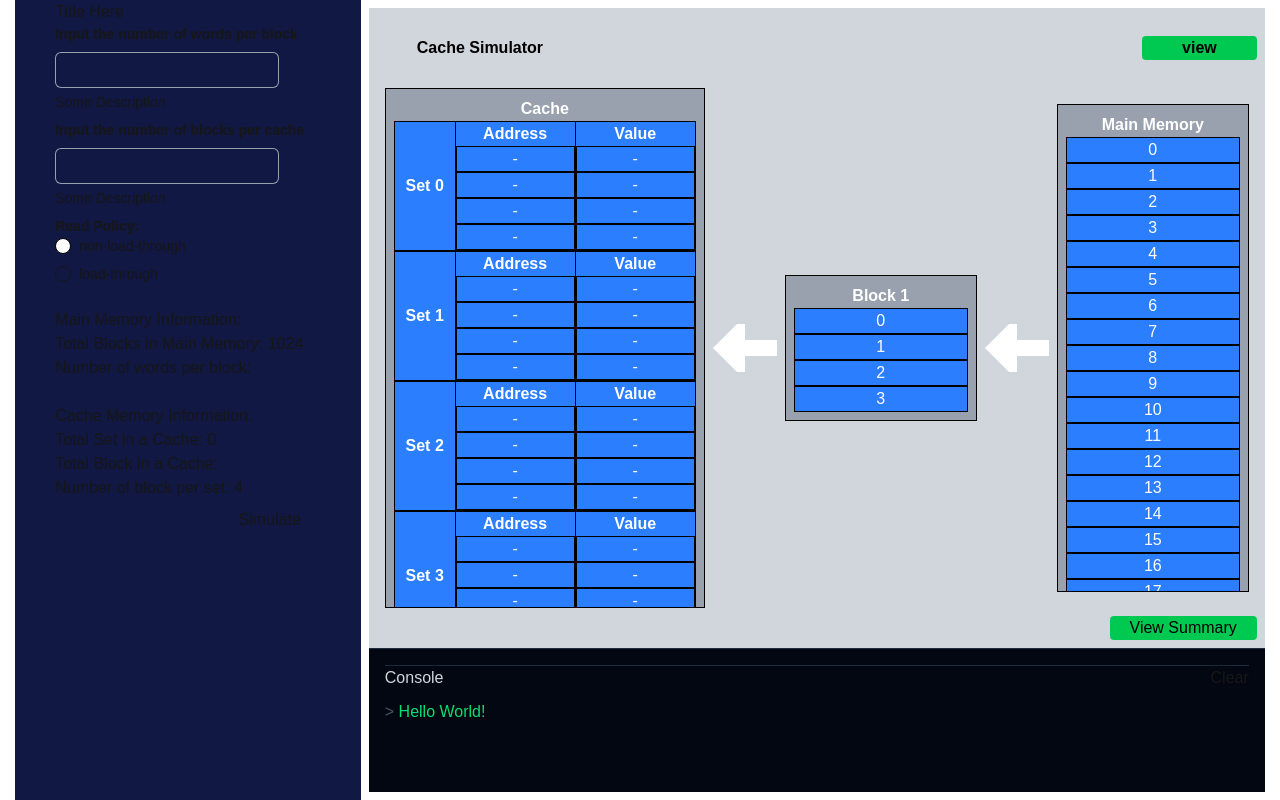
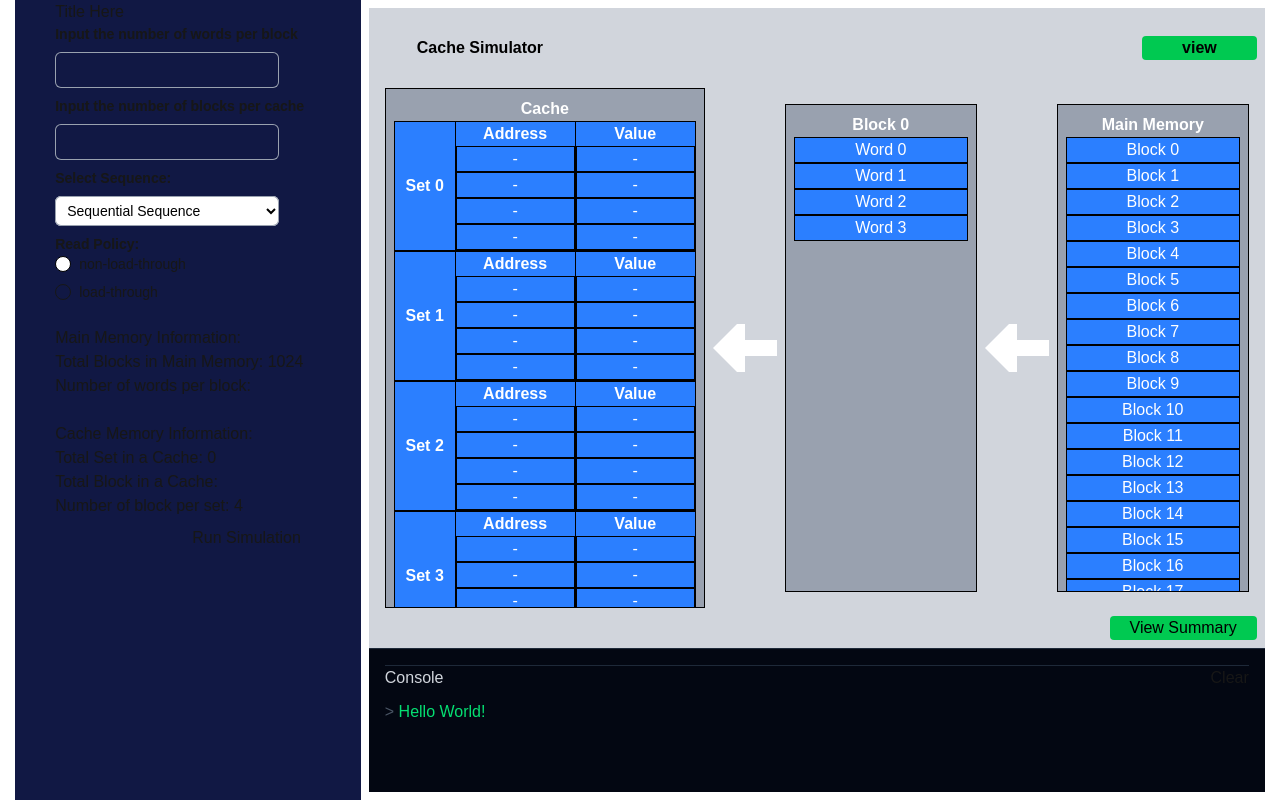
Before and after one commit to ethanndaniel/CSARCH2_CaseProject1_Group7, a Next.js app in the folder simulation/: page / in a window 1280 px wide. Built offline with nearby package versions, Linux system fonts and the light colour scheme.

Commit message:
Feat: Connect main simulation to backend

```diff
--- a/simulation/src/app/api/simulate/route.js
+++ b/simulation/src/app/api/simulate/route.js
@@ -2,28 +2,38 @@ import { NextResponse } from "next/server";
 import { createSimulator } from "../../cache/CacheSimulator";
 import { ReplacementPolicy } from "../../cache/ReplacementPolicy";
 import { createCache } from "../../cache/Cache";
-import { sequentialSequence } from "../../cache/TestCases";
+import { sequentialSequence, midRepeatBlocks, randomSequence } from "../../cache/TestCases";
 
-export async function POST(request) {
+export async function POST(request) { // Next.js app router, listens for requests
   try {
+    // Read and extract the request
     const body = await request.json();
+    const { blockSize, totalCacheBlocks, readPolicy, testCase } = body;
 
-    const { blockSize, totalCacheBlocks, readPolicy } = body;
-
+    // Create cache block
     const cache = createCache({
       blockSize: blockSize,
       totalCacheBlocks: totalCacheBlocks,
       readPolicy: readPolicy === "load-through" ? "LOAD_THROUGH" : "NON_LOAD_THROUGH"
     });
 
+    // Create simulator and sequence
     const simulator = createSimulator(cache, ReplacementPolicy.LRU);
-    const sequence = sequentialSequence(cache.numberOfSets);
+    let sequence = [];
+    if (testCase === "midRepeat") {
+      sequence = midRepeatBlocks(cache.numberOfSets);
+    } else if (testCase === "random") {
+      sequence = randomSequence();
+    } else {
+      sequence = sequentialSequence(cache.numberOfSets);
+    }
 
-    // run simulation
+    // iterate through each block and run simulation
     sequence.forEach((blockNumber) => {
       simulator.accessMemoryBlock(blockNumber);
     });
 
+    // return response
     return NextResponse.json({
       success: true,
       stats: simulator.getStats(),
--- a/simulation/src/app/helperComponents/Block.tsx
+++ b/simulation/src/app/helperComponents/Block.tsx
@@ -1,18 +1,19 @@
 export default function Block({blockNum, numWord}:{blockNum:number, numWord:number}){
     return(
-        <div className="w-[15vw] h-fit overflow-auto bg-gray-400 gap-1 p-2 border-1 border-black">
+        <div className="w-[15vw] h-full overflow-auto bg-gray-400 gap-1 p-2 border-1 border-black">
             <h1 className="text-center text-white font-bold">Block {blockNum}</h1>
-            {Array.from({length: numWord}, (_, i) => i + 1).map((_, index) => (
+            {Array.from({length: numWord}, (_, i) => i + 1).map((_, index) => ( // loop through words
                 <Words key={index} value={index}/>
             ))}
         </div>
     );
 }
 
+// helper function to display words
 function Words({value}:{value:number}){
     return(
         <div className="bg-blue-500 w-full h-auto flex justify-center items-center text-white border-1 border-black">
-            <h1>{value}</h1>
+            <h1>Word {value}</h1>
         </div>
     );
 }
--- a/simulation/src/app/helperComponents/Cache.tsx
+++ b/simulation/src/app/helperComponents/Cache.tsx
@@ -1,50 +1,65 @@
 
+// NOTE: `cacheData` contains sets, ways, tags ; `numSet` is the number of sets to display.
+export default function Cache({ cacheData, numSet }: { cacheData?: any; numSet: number }){
+    const sets = cacheData?.sets || []; // get data
 
-export default function Cache({address, value, numSet}:{address:String, value:String, numSet:number}){
-    return(
+    // sets the number of lists to display based on simulation
+    const setList = sets.length > 0 ? sets : Array.from({ length: numSet }, (_, i) => ({ index: i }));
+
+    return (
         <div>
             <div className="w-[25vw] h-[65vh] overflow-auto bg-gray-400 gap-1 p-2 border-1 border-black">
                 <h1 className="text-center text-white font-bold">Cache</h1>
-                {Array.from({length: numSet}, (_, i) => i + 1).map((num, index) => (
-                <Sets key={index} numSet={index} address={address} value={value}/>
+                {setList.map((setData: any, index: number) => ( // render the sets
+                    <Sets key={index} numSet={index} setData={setData} />
                 ))}
             </div>
         </div>
     );
 }
 
-function Sets({numSet, address, value}:{numSet:number, address:String, value:String}){
-    return(
+function Sets({ numSet, setData }: { numSet: number; setData: any }){
+    // get 4 ways from data
+    const ways = setData?.ways || Array.from({ length: 4 }, () => ({ tag: null, memoryBlock: null, valid: false }));
+
+    return (
         <div className="bg-blue-500 w-full h-auto flex justify-center items-center text-white border-1 border-black">
+            {/* Column 1 */}
             <h1 className="w-[50%] text-center text-white font-bold">Set {numSet}</h1>
+
+            {/* Column 2 */}
             <div className="bg-blue-500 w-full h-auto flex flex-col justify-center items-center text-white border-l-1 border-black">
                 <h1 className="text-center text-white font-bold">Address</h1>
-                {Array.from({length: 4}, (_, i) => i + 1).map((_, index) => (
-                <AddressBlock key={index} address={address}/>
+                {ways.map((way: any, index: number) => ( // loop through each way
+                    <AddressBlock key={index} address={way.valid && way.tag !== null ? `${way.tag}` : "-"} />
                 ))}
             </div>
+
+            {/* Column 3*/}
             <div className="bg-blue-500 w-full h-auto flex flex-col justify-center items-center text-white border-l-1 border-black">
                 <h1 className="text-center text-white font-bold">Value</h1>
-                {Array.from({length: 4}, (_, i) => i + 1).map((_, index) => (
-                <ValueBlock key={index} value={value}/>
+                {ways.map((way: any, index: number) => ( // loop through each way
+                    <ValueBlock key={index} value={way.valid && way.memoryBlock !== null ? `Blk ${way.memoryBlock}` : "-"} />
                 ))}
             </div>
         </div>
     );
 }
 
+// Helper function to display address
 function AddressBlock({address}:{address:String}){
     return(
         <div className="bg-blue-500 w-full h-auto flex justify-center items-center text-white border-1 border-black">
-            <h1>{address? address:"-"}</h1>
+            <h1>{address}</h1>
         </div>
     );
 }
 
+// Helper function to display value
 function ValueBlock({value}:{value:String}){
     return(
         <div className="bg-blue-500 w-full h-auto flex justify-center items-center text-white border-1 border-black">
-            <h1>{value? value:"-"}</h1>
+            <h1>{value}</h1>
         </div>
     );
 }
--- a/simulation/src/app/helperComponents/Console.tsx
+++ b/simulation/src/app/helperComponents/Console.tsx
@@ -18,7 +18,7 @@ const Console = ({ logs = [], onClear }: ConsoleProps) => {
         </div>
 
         <div className="flex-1 overflow-y-auto space-y-1 text-green-400 whitespace-pre-wrap">
-            {logs.map((log, index) => (
+            {logs.map((log, index) => ( // loops through string array
             <div key={index} className="leading-tight">
                 <span className="text-gray-600 select-none">&gt; </span>
                 {log}
--- a/simulation/src/app/helperComponents/Input.tsx
+++ b/simulation/src/app/helperComponents/Input.tsx
@@ -9,6 +9,7 @@ export default function Input({ onSubmit }: InputProps){
     const [word, setWord] = useState("");
     const [block, setBlock] = useState("");
     const [selected, setSelected] = useState("non-load-through");
+    const [testCase, setTestCase] = useState("sequential");
 
     const handleRunSimulation = async () => {
         const parsedWord = parseInt(word, 10) || 0;
@@ -22,7 +23,8 @@ export default function Input({ onSubmit }: InputProps){
             mainMemoryBlocks: 1024,
             ways: ways,
             numberOfSets: numberOfSets,
-            readPolicy: selected
+            readPolicy: selected,
+            testCase: testCase
         };
         await onSubmit(payload);
     };
@@ -30,6 +32,7 @@ export default function Input({ onSubmit }: InputProps){
     return (
     <div className="w-full h-fit px-10">
         <label> Title Here</label>
+
         {/* Input for setting the number of word per block */}
         <label className="block text-white-800 font-semibold text-sm">Input the number of words per block</label>
         <div className="mt-2">
@@ -40,7 +43,7 @@ export default function Input({ onSubmit }: InputProps){
                 value={word}
                 onChange={(e) => setWord(e.target.value)}/>
         </div>
-          <label className="pt-1 block text-white-500 text-sm">Some Description</label>
+
             {/* Input for setting the number of block per cache */}
         <label className="block text-white-800 font-semibold text-sm mt-2">Input the number of blocks per cache</label>
         <div className="mt-2">
@@ -51,22 +54,47 @@ export default function Input({ onSubmit }: InputProps){
                 value={block}
                 onChange={(e) => setBlock(e.target.value)}/>
         </div>
-          <label className="pt-1 block text-white-500 text-sm">Some Description</label>
 
-           {/* Setting whether it is non-load-through or load-through*/}
+        {/* Dropdown for selecting sequence */}
+        <label className="block text-white-800 font-semibold text-sm mt-2">Select Sequence:</label>
+        <div className="mt-2">
+        <select
+            value={testCase}
+            onChange={(e) => setTestCase(e.target.value)}
+            className="block w-56 rounded-md py-1.5 px-2 ring-1 ring-inset ring-gray-400 bg-white text-black text-sm focus:outline-none"
+        >
+            <option value="sequential">Sequential Sequence</option>
+            <option value="midRepeat">Mid-Repeat Blocks</option>
+            <option value="random">Random Sequence</option>
+        </select>
+        </div>
+
+        {/* non-load-through or load-through setting */}
         <label className="block text-white-800 font-semibold text-sm mt-2"> Read Policy:</label>
         <div className="flex items-center mb-2">
             {/*Radio for non-load-through */}
-            <input id="default-radio-1" type="radio" value="non-load-through" checked={selected === "non-load-through"} onChange={(e) => setSelected(e.target.value)}
-            className="w-4 h-4 text-neutral-primary border-default-medium bg-neutral-secondary-medium rounded-full checked:border-brand focus:ring-2 focus:outline-none focus:ring-brand-subtle border border-default appearance-none checked:bg-white checked:border-black"/>
+            <input id="default-radio-1"
+                type="radio"
+                value="non-load-through"
+                checked={selected === "non-load-through"}
+                onChange={(e) => setSelected(e.target.value)}
+                className="w-4 h-4 text-neutral-primary border-default-medium bg-neutral-secondary-medium rounded-full checked:border-brand focus:ring-2 focus:outline-none focus:ring-brand-subtle border border-default appearance-none checked:bg-white checked:border-black"
+            />
             <label className="select-none ms-2 text-sm font-medium text-heading">non-load-through</label>
         </div>
         <div className="flex items-center">
             {/*Radio for load-through */}
-            <input id="default-radio-2" type="radio" value="load-through" checked={selected === "load-through"} onChange={(e) => setSelected(e.target.value)}
-            className="w-4 h-4 text-neutral-primary border-default-medium bg-neutral-secondary-medium rounded-full checked:border-brand focus:ring-2 focus:outline-none focus:ring-brand-subtle border border-default appearance-none checked:bg-white checked:border-black"/>
+            <input id="default-radio-2"
+                type="radio"
+                value="load-through"
+                checked={selected === "load-through"}
+                onChange={(e) => setSelected(e.target.value)}
+                className="w-4 h-4 text-neutral-primary border-default-medium bg-neutral-secondary-medium rounded-full checked:border-brand focus:ring-2 focus:outline-none focus:ring-brand-subtle border border-default appearance-none checked:bg-white checked:border-black"
+            />
             <label className="select-none ms-2 text-sm font-medium text-heading">load-through</label>
         </div>
+
+        {/* CONFIGURATION DISPLAY */}
         <div>
             <span>
                 <br/>Main Memory Information:
@@ -80,9 +108,11 @@ export default function Input({ onSubmit }: InputProps){
                 <br/>Number of block per set: 4
             </span>
         </div>
+
+        {/* BUTTON */}
         <div className= "flex justify-end py-2 px-5">
             <button onClick={handleRunSimulation} className="cursor-pointer">
-            Simulate
+                Run Simulation
             </button>
         </div>
     </div>
--- a/simulation/src/app/helperComponents/MainMemory.tsx
+++ b/simulation/src/app/helperComponents/MainMemory.tsx
@@ -1,20 +1,23 @@
-
-export default function MainMemory(){
+// NOTE: `activeBlock` number of block that is being accessed
+export default function MainMemory({ activeBlock }: { activeBlock?: number | null }){
     return(
         <div className="w-[15vw] h-full overflow-auto bg-gray-400 gap-1 p-2 border-1 border-black">
             <h1 className="text-center text-white font-bold">Main Memory</h1>
-            {Array.from({length: 1024}, (_, i) => i + 1).map((num, index) => (
-                <Blocks key={index} num={index}/>
+            {Array.from({ length: 1024 }, (_, i) => i).map((num) => ( // create 1024 blocks in memory
+                <Blocks key={num} num={num} isActive={activeBlock === num} />
             ))}
         </div>
     );
 }
 
-
-function Blocks({num}:{num:number}){
+// Helper function for rendering block
+function Blocks({ num, isActive }: { num: number; isActive?: boolean }){
     return(
-        <div className="bg-blue-500 w-full h-auto flex justify-center items-center text-white border-1 border-black">
-            <h1>{num}</h1>
+        // bg color is green when active
+        <div className={`${isActive ? "bg-green-600 font-bold" : "bg-blue-500"}
+            w-full h-auto flex justify-center items-center text-white border-1
+            border-black transition-colors duration-200`}>
+            <h1>Block {num}</h1>
         </div>
     );
 }
--- a/simulation/src/app/helperComponents/Summary.tsx
+++ b/simulation/src/app/helperComponents/Summary.tsx
@@ -20,8 +20,8 @@ export default function Summary({ content }: { content: CacheContent }) {
                 Miss Count: {content?.missCount ?? 0}<br/>
                 Hit Rate: {content?.hitRate !== undefined ? `${(content.hitRate * 100).toFixed(2)}%` : "0%"}<br/>
                 Miss Rate: {content?.missRate !== undefined ? `${(content.missRate * 100).toFixed(2)}%` : "0%"}<br/>
-                AMAT: {content?.AMAT !== undefined ? `${content.AMAT.toFixed(2)} ns/cycles` : "0"}<br/>
-                TMAT: {content?.TMAT !== undefined ? `${content.TMAT.toFixed(2)} ns/cycles` : "0"}<br/>
+                AMAT: {content?.AMAT !== undefined ? `${content.AMAT.toFixed(2)} ns` : "0"}<br/>
+                TMAT: {content?.TMAT !== undefined ? `${content.TMAT.toFixed(2)} ns` : "0"}<br/>
             </span>
         </div>
     );
--- a/simulation/src/app/page.tsx
+++ b/simulation/src/app/page.tsx
@@ -1,5 +1,5 @@
 "use client"
-import Image from "next/image";
+
 import {useState} from "react";
 import Input from "./helperComponents/Input";
 import Console from "./helperComponents/Console";
@@ -8,40 +8,56 @@ import Cache from "./helperComponents/Cache";
 import Block from "./helperComponents/Block";
 import Arrow from "./helperComponents/Arrow";
 import Summary from "./helperComponents/Summary";
-import { CacheContent } from "./helperComponents/Summary";
 
 export default function Home() {
-  const [simulationResults, setSimulationResults] = useState(null);
-  const [showSummary, setShowSummary] = useState(false);
+  const [simulationResults, setSimulationResults] = useState(null); // response from route.js
   const [logs, setLogs] = useState<string[]>(["Hello World!"]);
+  const [numWord, setNumWord] = useState<number>(4);
+  const [activeBlock, setActiveBlock] = useState<number | null>(null);
 
+  const [showSummary, setShowSummary] = useState(false); // popup for summary tab
+
+  // runs when user clicks simulate
   const handleRunSimulation = async (payload: any) => {
     try {
-      setLogs((prev) => [...prev, "Running simulation..."]);
+      // set blockSize from user input
+      if (payload.blockSize) setNumWord(payload.blockSize);
 
+      // get route.js response
       const response = await fetch("/api/simulate", {
         method: "POST",
         headers: { "Content-Type": "application/json" },
-        body: JSON.stringify(payload),
+        body: JSON.stringify(payload), // send data to route.js
       });
       const data = await response.json();
 
+      setLogs((prev) => [...prev, "Running simulation..."]);
+
       if (data.success) {
+        // update simulation
         setSimulationResults(data);
 
-        // format logs to strings
+        // get active block from last log
+        if (data.logs?.length > 0) {
+          setActiveBlock(data.logs[data.logs.length - 1].memoryBlock);
+        }
+
+        // format objects from logs to strings
         const formattedLogs = data.logs.map((log: any) => {
           const status = log.hit ? "HIT" : "MISS";
           const evictionInfo = log.evictedBlock !== null ? ` (Evicted block ${log.evictedBlock})` : "";
           return `Access #${log.accessNumber}: Memory Block ${log.memoryBlock} -> Set ${log.setIndex}, Way ${log.way} [${status}]${evictionInfo}`;
         });
 
+        // print to the console
         setLogs((prev) => [
           ...prev,
           `Simulation complete! Ran ${data.logs.length} operations.`,
           ...formattedLogs
         ]);
+
       } else {
+        // for any errors
         setLogs((prev) => [...prev, `Error: ${data.error}`]);
       }
     } catch (error: any) {
@@ -50,6 +66,7 @@ export default function Home() {
     }
   };
 
+  // helper clearing the console
   const handleClearLogs = () => {
     setLogs([]);
   };
@@ -61,6 +78,7 @@ export default function Home() {
     <div className="w-[27vw] min-h-screen bg-[#111844]">
       <Input onSubmit={handleRunSimulation}/>
     </div>
+
     {/* Main View */}
     <div className="w-[70vw] h-full bg-gray-300 flex flex-col justify-between overflow-auto">
       <div>
@@ -82,14 +100,19 @@ export default function Home() {
             </div>
           </div>
         </div>
+
         {/* Simulator */}
         <div className="h-[65vh] flex justify-between items-center gap-2 p-4">
-            <Cache address={""} value={""} numSet={4}/>
+          <Cache
+            numSet={simulationResults?.cacheState?.numberOfSets || 4}
+            cacheData={simulationResults?.cacheState}
+          />
           <Arrow color="white"/>
-            <Block blockNum={1} numWord={4}/>
+          <Block blockNum={activeBlock ?? 0} numWord={numWord}/>
           <Arrow color="white"/>
-            <MainMemory/>
+          <MainMemory activeBlock={activeBlock}/>
         </div>
+
         {/*Summary */}
         <div className="w-full flex justify-end p-2 ">
           <button onClick={()=>setShowSummary(!showSummary)} className="cursor-pointer">
@@ -102,6 +125,8 @@ export default function Home() {
       <div>
         <Console logs={logs} onClear={handleClearLogs}/>
       </div>
+
+      {/* Summary Panel */}
       {showSummary&&(
         <div className="w-full h-full bg-black/50 absolute top-0 left-0 flex justify-center items-center">
           <div className="w-[50vw] h-[50vh] bg-white flex flex-col justify-between items-center p-5">
```
Lines whose indentation alone changed are shown as unchanged.
